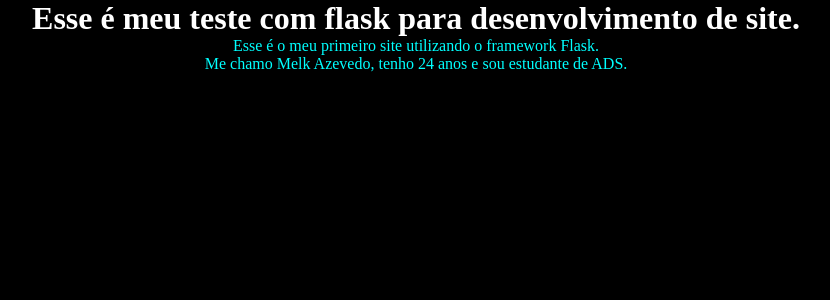
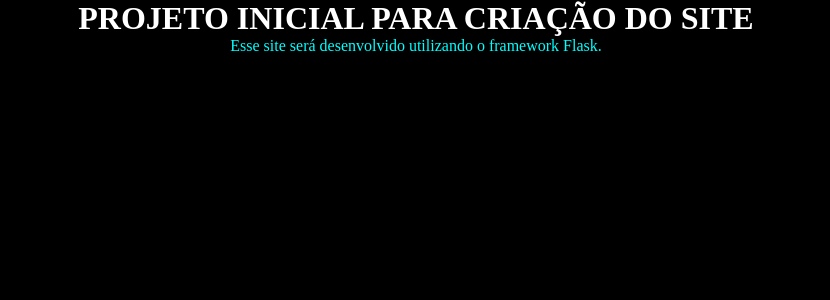
Before and after one commit to melk-azevedo/site_rick, a Flask app: page / in a window 1280 px wide. Shown: the top 300 px of the page, without its empty margins (224-1054 px from the left). Run offline with Flask 2, Linux system fonts and the light colour scheme.

Commit message:
Alteração de criação

```diff
--- a/templates/homepage.html
+++ b/templates/homepage.html
@@ -30,9 +30,8 @@
 </head>
 
 <body>
-    <h1>Esse é meu teste com flask para desenvolvimento de site.</h1>
-    <p>Esse é o meu primeiro site utilizando o framework Flask.</p>
-    <p>Me chamo Melk Azevedo, tenho 24 anos e sou estudante de ADS.</p>
+    <h1>PROJETO INICIAL PARA CRIAÇÃO DO SITE</h1>
+    <p>Esse site será desenvolvido utilizando o framework Flask.</p>
 </body>
 
 </html>
```
